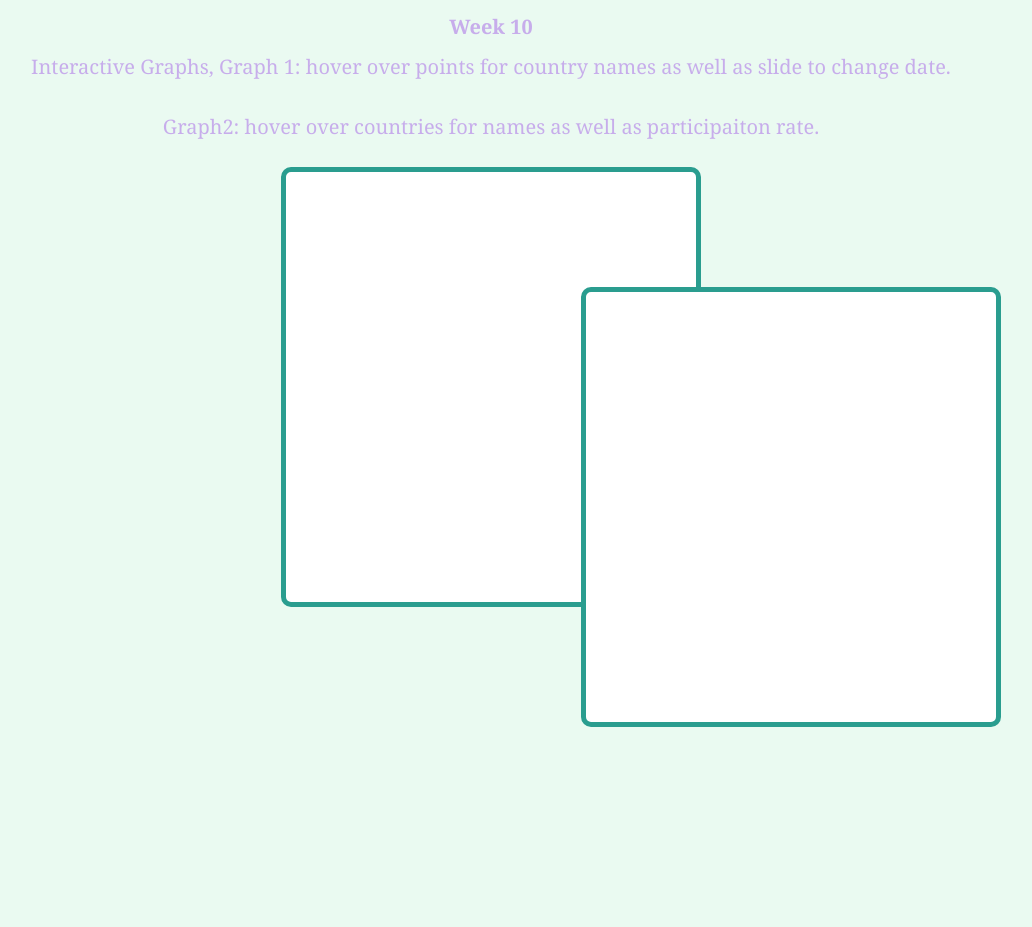
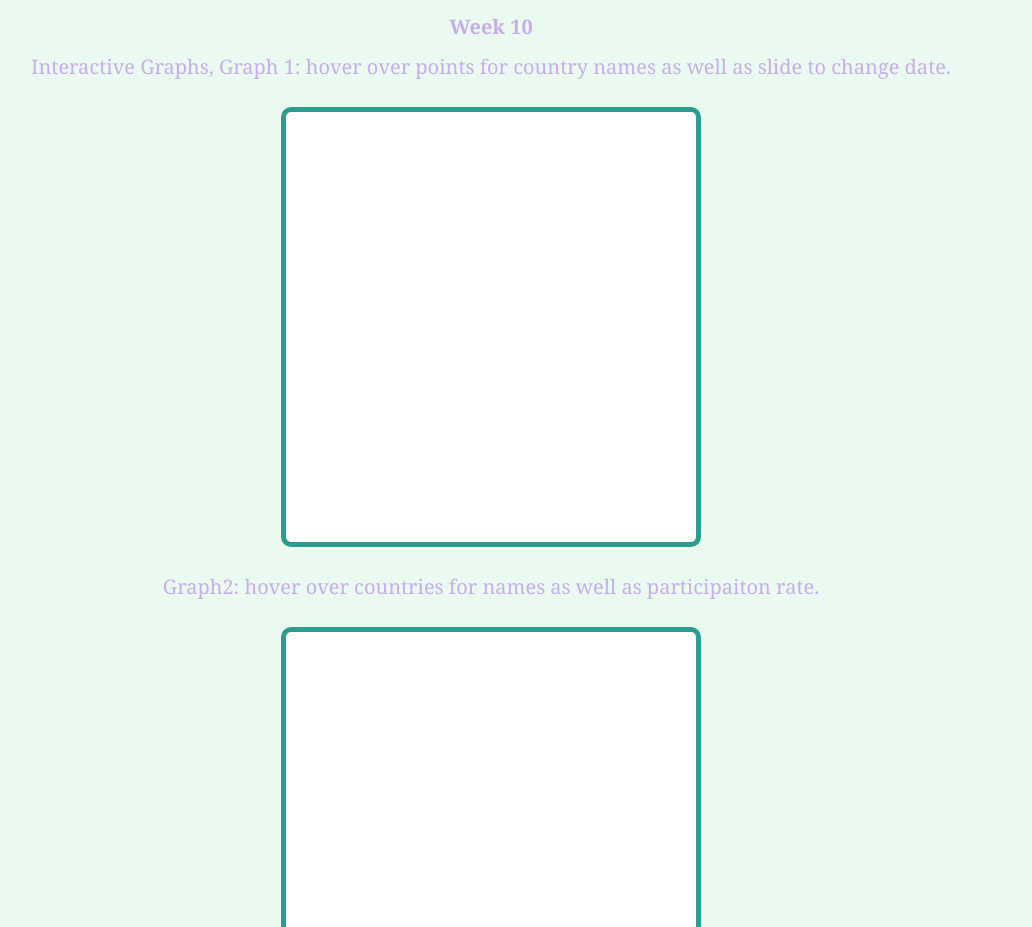
Before and after one commit to julietcook/JulietCook.github.io, a plain HTML site: page index.html in a window 1280 px wide. Shown: the part 6472-7399 px from the top of the page, without its empty margins (149-1181 px from the left). Before the commit the page ends 7199 px from the top, so only its background shows below. Drawn offline with Linux system fonts and the light colour scheme; a script that the page names is missing.

Commit message:
Update styles.css

```diff
--- a/styles.css
+++ b/styles.css
@@ -121,7 +121,7 @@ container {
 }
 
 
-#chart17 {
+#chart24 {
     position: absolute;
     margin-top: 190px;
     right: 120px;
```
